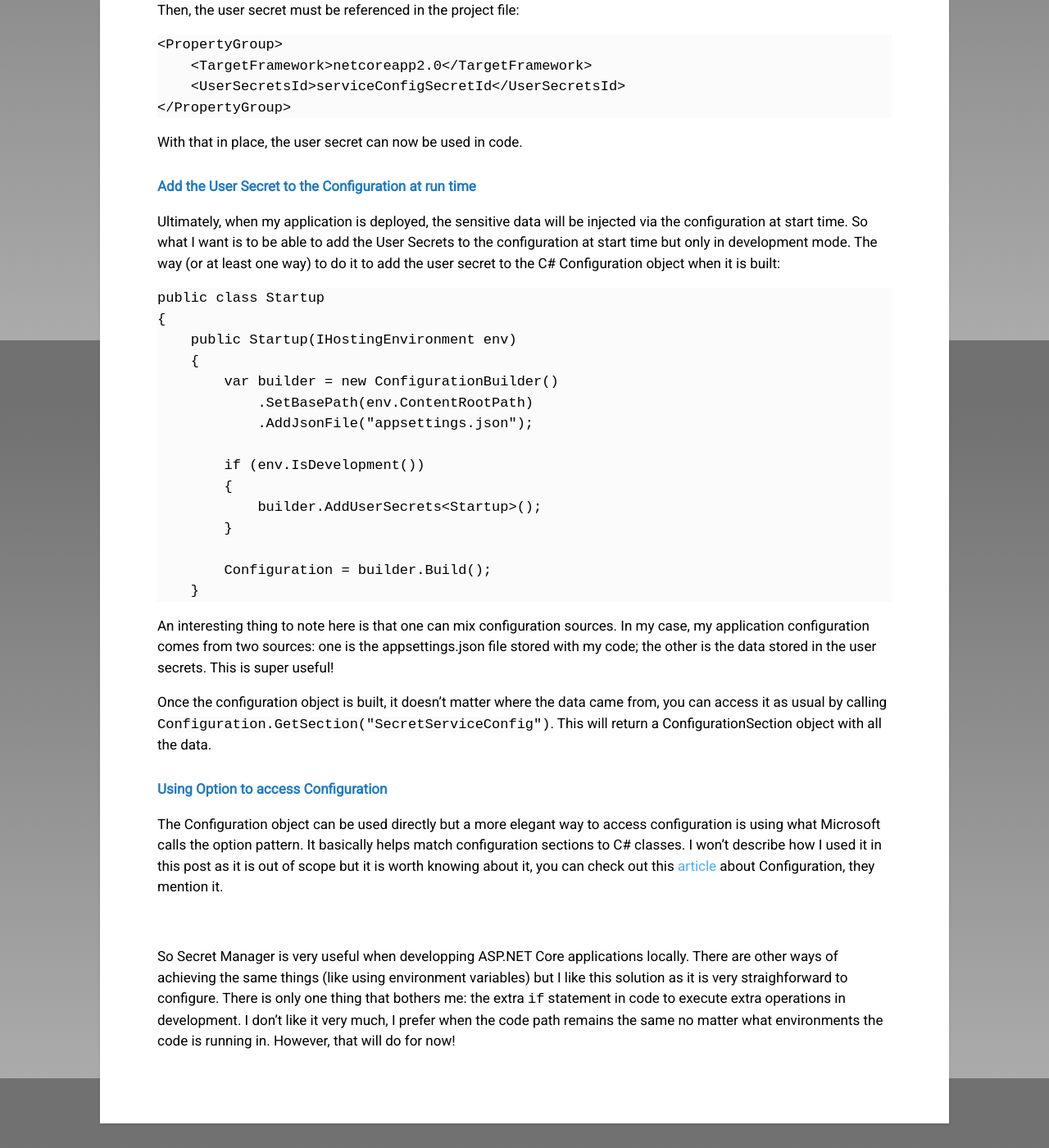
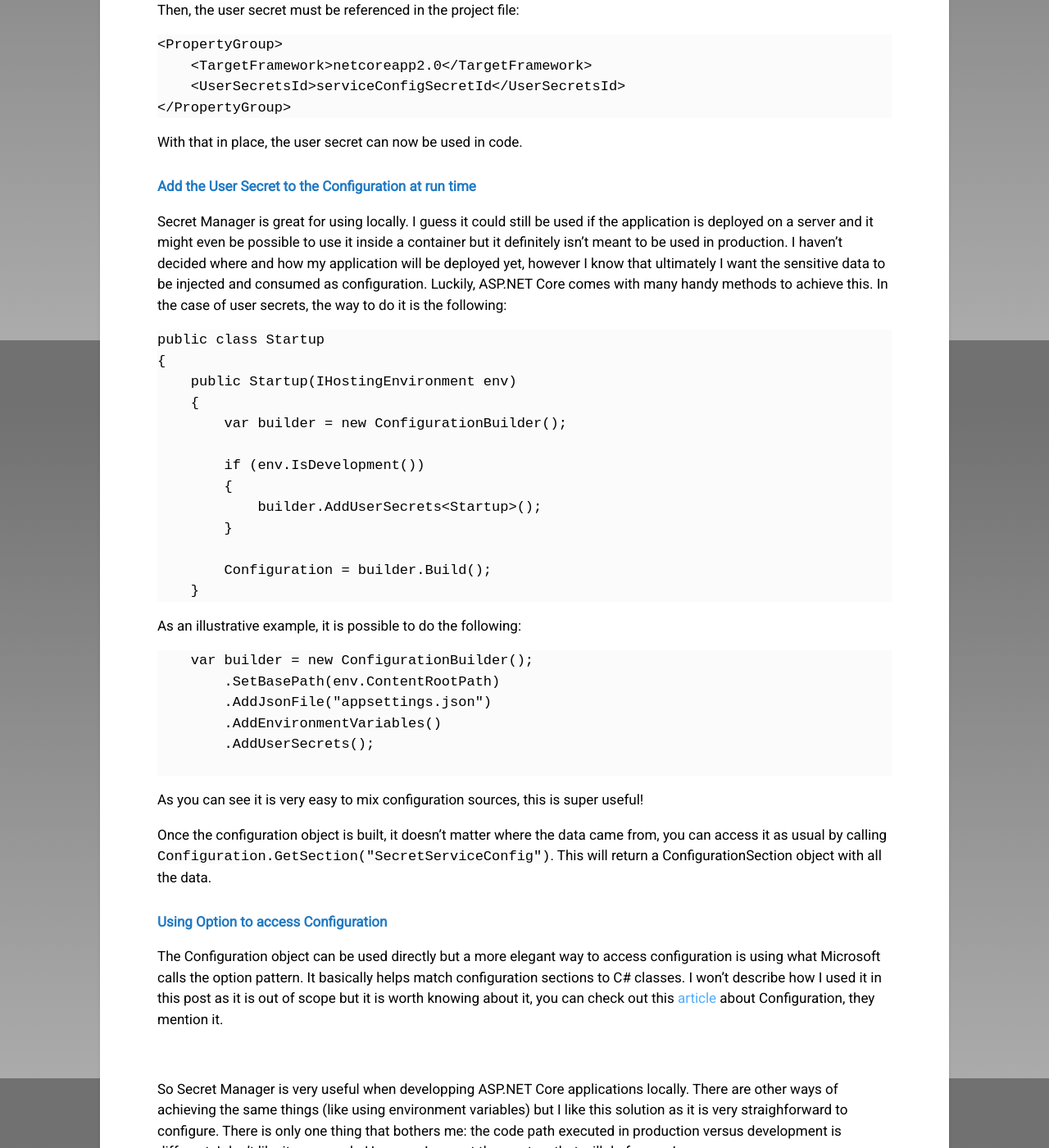
Before and after one commit to caroleolivier/caroleolivier.github.io, a Jekyll site: the page built from _posts/2017-10-30-user-secrets.md, in a window 1280 px wide and 1400 px high, scrolled down 1385 px. Shown: the whole window at 82% size. Built offline with Jekyll 4.4.1, drawn with Linux system fonts in a browser that asks for light colours; some of the changed text lies outside the part shown.

Commit message:
Improve content

````diff
--- a/_posts/2017-10-30-user-secrets.md
+++ b/_posts/2017-10-30-user-secrets.md
@@ -57,15 +57,13 @@ With that in place, the user secret can now be used in code.
 
 ##### Add the User Secret to the Configuration at run time
 
-Ultimately, when my application is deployed, the sensitive data will be injected via the configuration at start time. So what I want is to be able to add the User Secrets to the configuration at start time but only in development mode. The way (or at least one way) to do it to add the user secret to the C# Configuration object when it is built:
+Secret Manager is great for using locally. I guess it could still be used if the application is deployed on a server and it might even be possible to use it inside a container but it definitely isn't meant to be used in production. I haven't decided where and how my application will be deployed yet, however I know that ultimately I want the sensitive data to be injected and consumed as configuration. Luckily, ASP.NET Core comes with many handy methods to achieve this. In the case of user secrets, the way to do it is the following:
 ```
 public class Startup
 {
     public Startup(IHostingEnvironment env)
     {
-        var builder = new ConfigurationBuilder()
-            .SetBasePath(env.ContentRootPath)
-            .AddJsonFile("appsettings.json");
+        var builder = new ConfigurationBuilder();
 
         if (env.IsDevelopment())
         {
@@ -75,7 +73,17 @@ public class Startup
         Configuration = builder.Build();
     }
 ```
-An interesting thing to note here is that one can mix configuration sources. In my case, my application configuration comes from two sources: one is the appsettings.json file stored with my code; the other is the data stored in the user secrets. This is super useful!
+As an illustrative example, it is possible to do the following:
+```
+    var builder = new ConfigurationBuilder();
+        .SetBasePath(env.ContentRootPath)
+        .AddJsonFile("appsettings.json")
+        .AddEnvironmentVariables()
+        .AddUserSecrets();
+
+```
+
+As you can see it is very easy to mix configuration sources, this is super useful!
 
 Once the configuration object is built, it doesn't matter where the data came from, you can access it as usual by calling `Configuration.GetSection("SecretServiceConfig")`. This will return a ConfigurationSection object with all the data.
 
@@ -86,4 +94,4 @@ The Configuration object can be used directly but a more elegant way to access c
 
 <br/>
 
-So Secret Manager is very useful when developping ASP.NET Core applications locally. There are other ways of achieving the same things (like using environment variables) but I like this solution as it is very straighforward to configure. There is only one thing that bothers me: the extra `if` statement in code to execute extra operations in development. I don't like it very much, I prefer when the code path remains the same no matter what environments the code is running in. However, that will do for now!
+So Secret Manager is very useful when developping ASP.NET Core applications locally. There are other ways of achieving the same things (like using environment variables) but I like this solution as it is very straighforward to configure. There is only one thing that bothers me: the code path executed in production versus development is different. I don't like it very much. However, I am not there yet so that will do for now!
````
